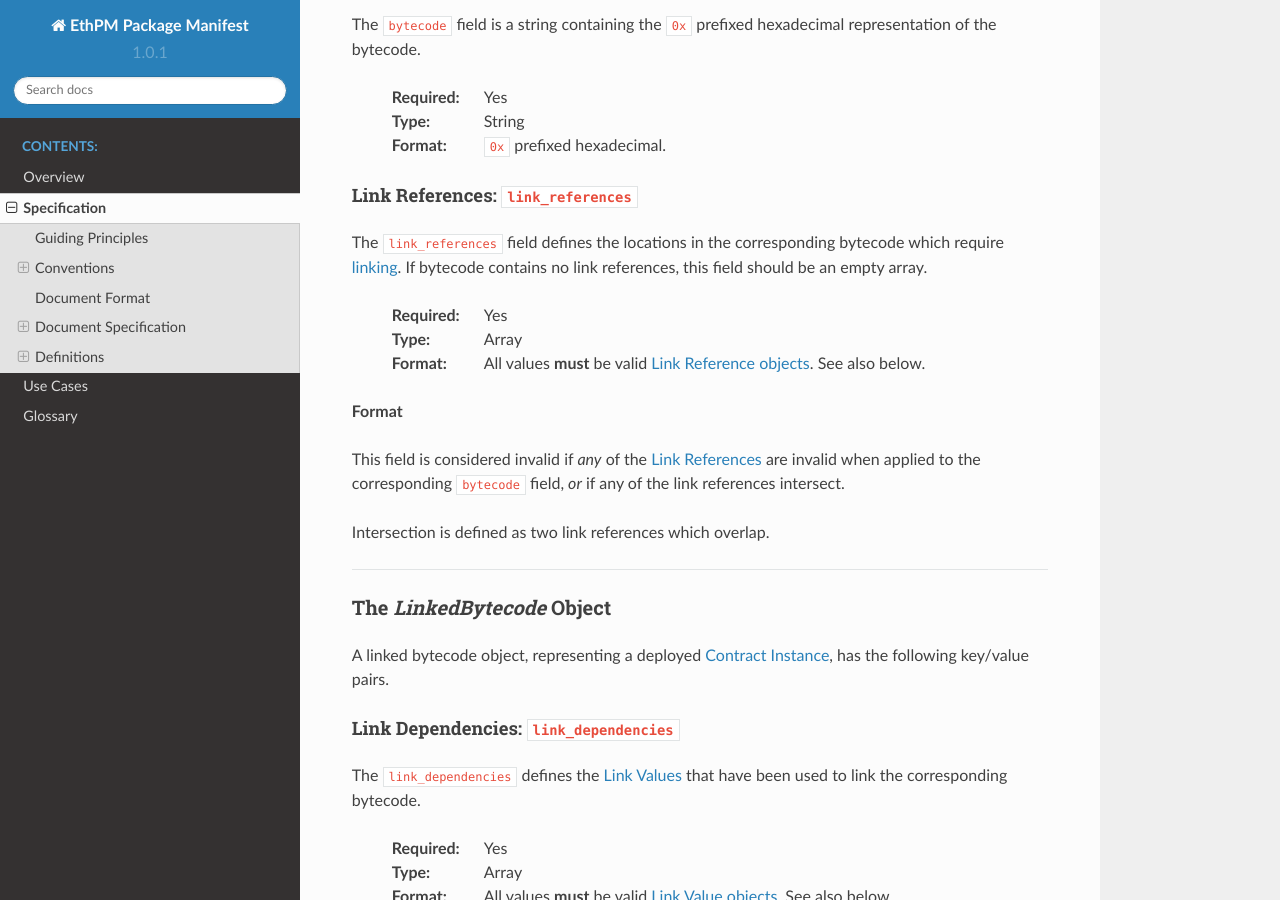
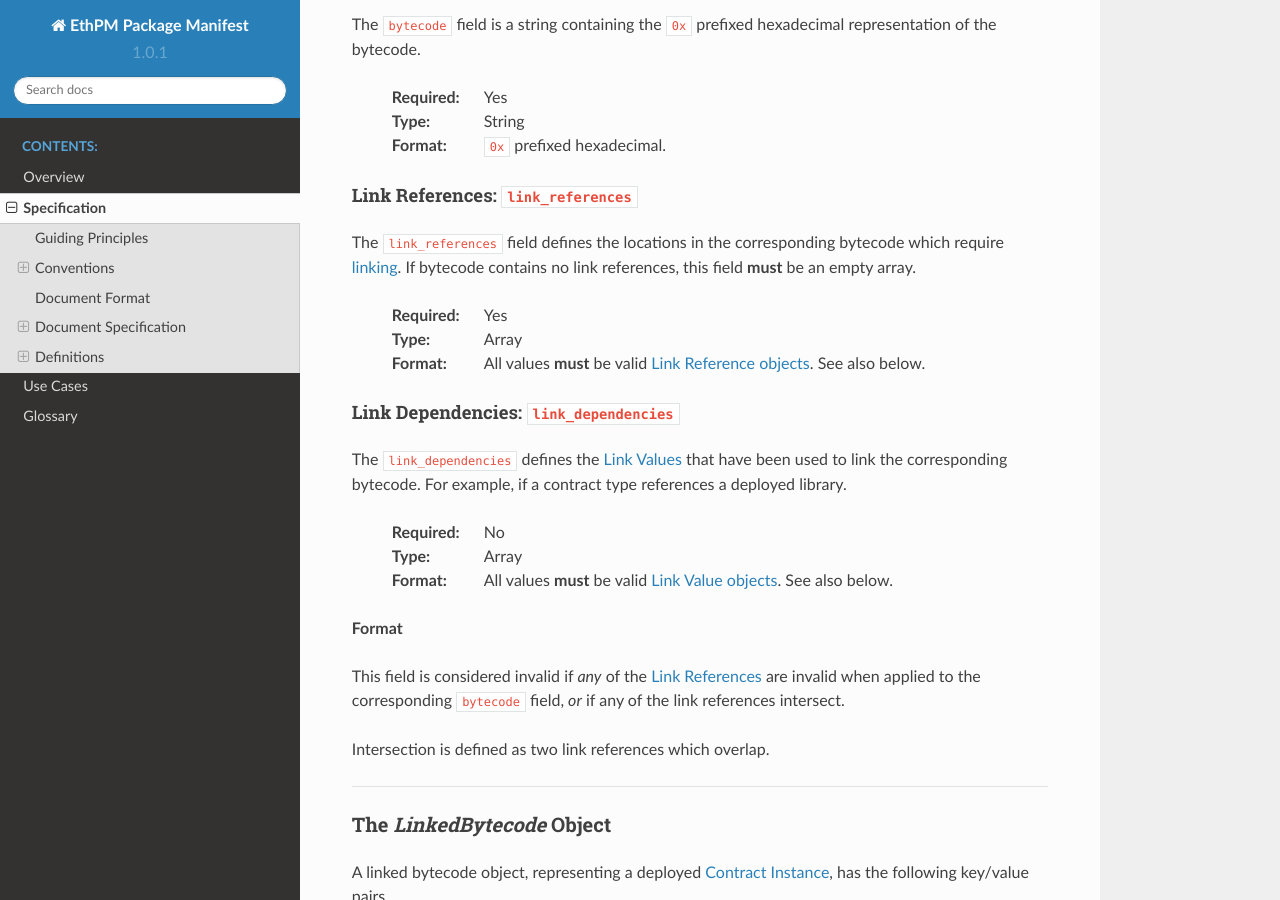
Before and after one commit to ethpm/ethpm-spec, a Sphinx documentation site: the page built from docs/source/package-spec.rst, in a window 1280 px wide and 900 px high, scrolled down 7542 px. Built offline with Sphinx 7.4.7 and the Read the Docs theme 2.0.0, drawn with Linux system fonts in a browser that asks for light colours; the version number is read from the project's files by our own code.

Commit message:
Add line about pre-linked libraries

```diff
--- a/docs/source/package-spec.rst
+++ b/docs/source/package-spec.rst
@@ -424,11 +424,22 @@ Link References: ``link_references``
 ^^^^^^^^^^^^^^^^^^^^^^^^^^^^^^^^^^^^
 
 The ``link_references`` field defines the locations in the corresponding
-bytecode which require |linking|. If bytecode contains no link references, this field should be an empty array.
+bytecode which require |linking|. If bytecode contains no link references, this field **must** be an empty array.
 
   :Required: Yes
   :Type: Array
   :Format: All values **must** be valid :ref:`Link Reference objects <link-reference-object>`.
+    See also below.
+
+Link Dependencies: ``link_dependencies``
+^^^^^^^^^^^^^^^^^^^^^^^^^^^^^^^^^^^^^^^^
+
+The ``link_dependencies`` defines the |LinkValues| that have been used to link
+the corresponding bytecode. For example, if a contract type references a deployed library.
+
+  :Required: No
+  :Type: Array
+  :Format: All values **must** be valid :ref:`Link Value objects <link-value-object>`.
     See also below.
 
 **Format**
```
